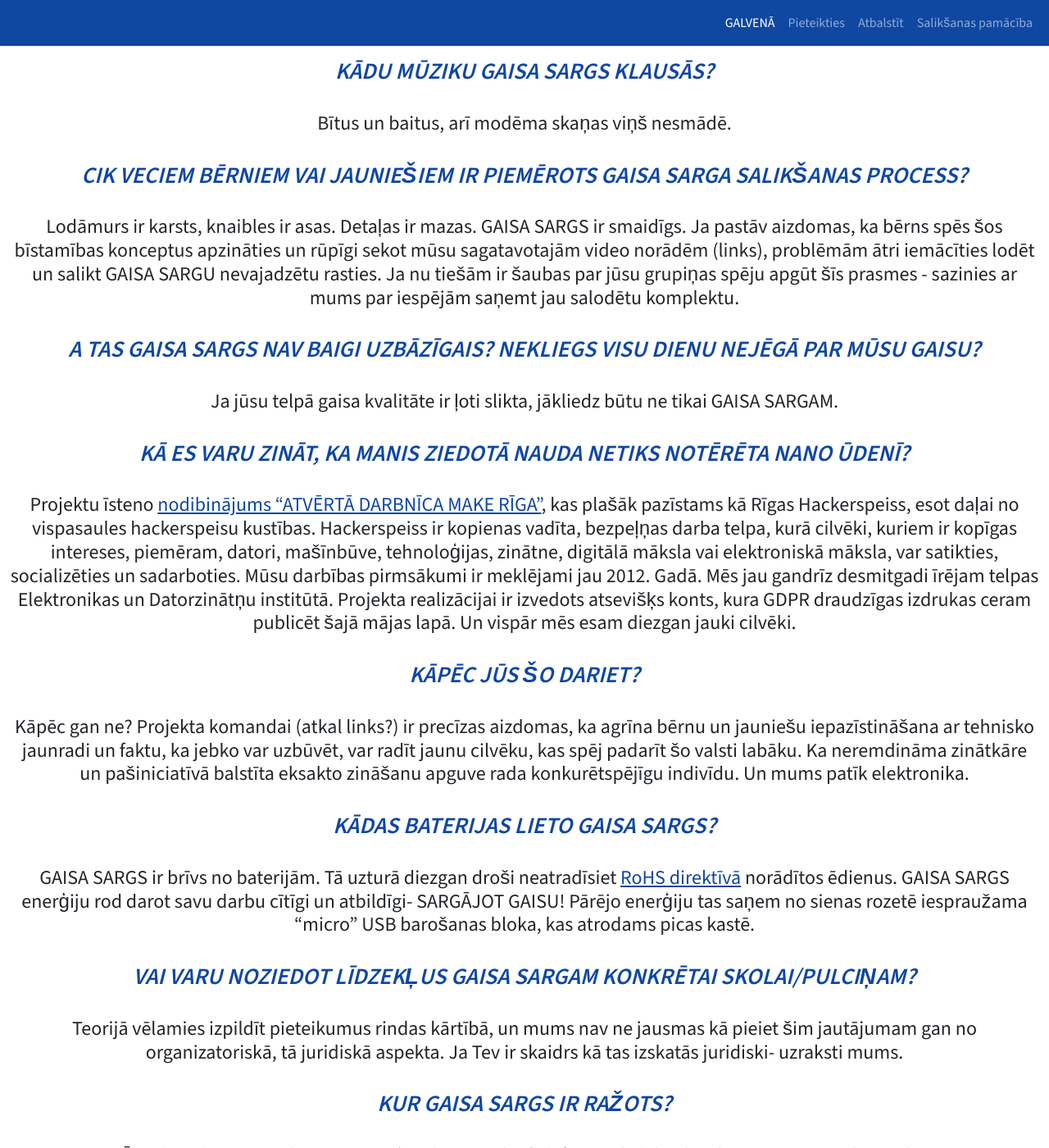
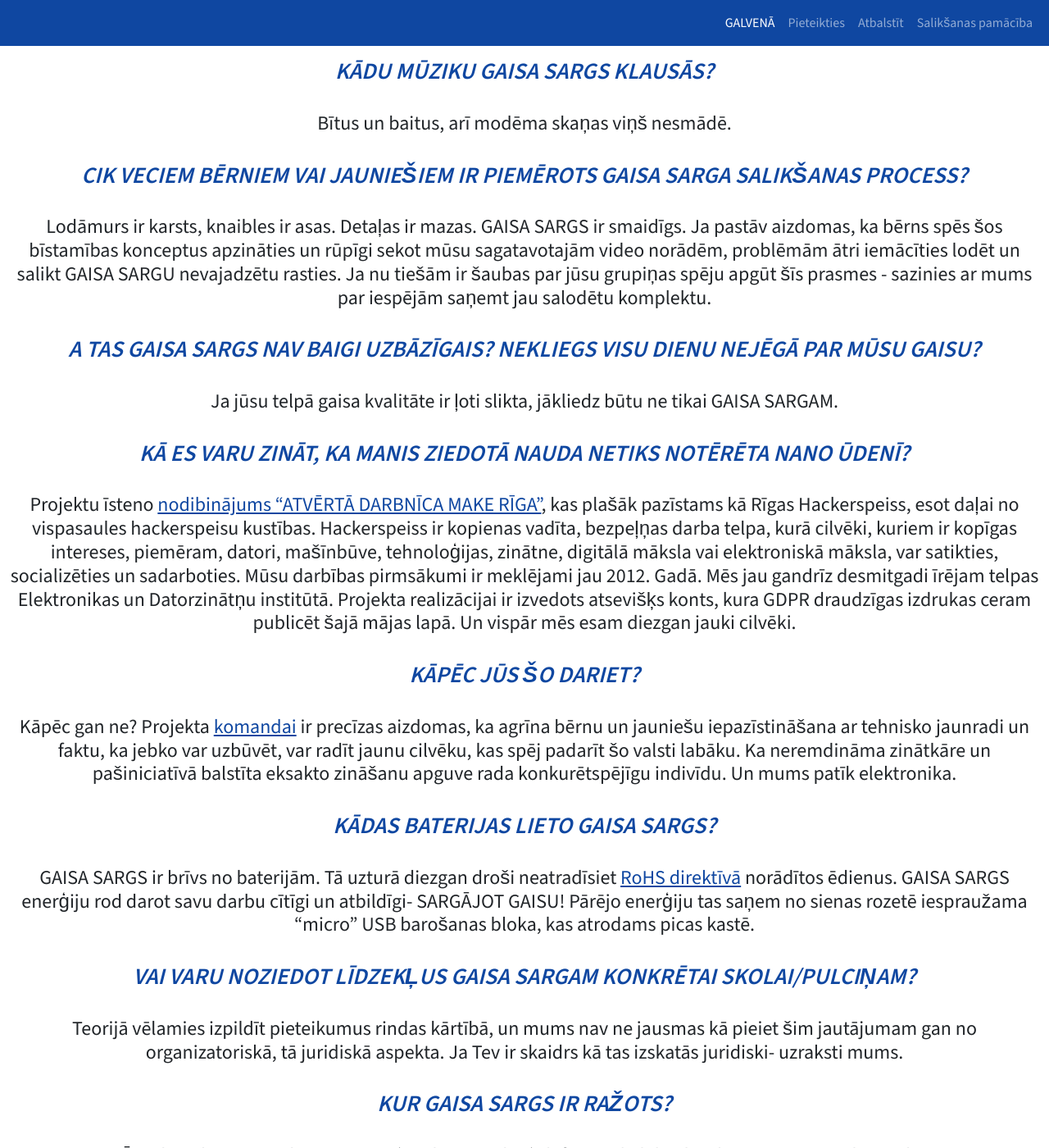
Before and after one commit to open-lv/air-guard-public, a Jekyll site: the page built from index.html, in a window 1280 px wide and 1400 px high, scrolled down 8279 px. Shown: the whole window at 82% size. Built offline with Jekyll 4.4.1, drawn with Linux system fonts in a browser that asks for light colours; comment, search, counter and statistics services are not loaded; some of the changed text lies outside the part shown.

Commit message:
Deploying to gh-pages from @ open-lv/air-guard-public@c0da4bce8c203d9af6e318e55c186cc90d784604 🚀

```diff
--- a/index.html
+++ b/index.html
@@ -113,7 +113,7 @@
 </svg>&nbsp&nbsp&nbsp&nbspPIESAKIES SAŅEMT*</a>
 
 		</div>
-		<p class="text-center p-10">*ikviens pieteikums tiek izvērtēts kritēriju atbilstībai, pieteikums negarantē piegādi. Mēs neesam diži bagātnieki, ja.</p>
+		<p class="text-center p-10">*ikviens pieteikums tiek izvērtēts kritēriju atbilstībai, pieteikums negarantē piegādi.</p>
 
 
 
@@ -223,7 +223,7 @@
 </svg>&nbsp&nbsp&nbsp&nbspPIESAKIES SAŅEMT*</a>
 
 		</div>
-		<p class="text-center p-10">*ikviens pieteikums tiek izvērtēts kritēriju atbilstībai, pieteikums negarantē piegādi. Mēs neesam diži bagātnieki, ja.</p>
+		<p class="text-center p-10">*ikviens pieteikums tiek izvērtēts kritēriju atbilstībai, pieteikums negarantē piegādi.</p>
 	</div>
 		<center><span class="zila-linija-horiz"></span></center>
 
@@ -313,7 +313,7 @@
 			<h3 class="text-uppercase zilais dosje-h2">Cik veciem bērniem vai jauniešiem ir piemērots GAISA SARGA salikšanas process?</h3>
 			<br>
 			<h4>
-				Lodāmurs ir karsts, knaibles ir asas. Detaļas ir mazas. GAISA SARGS ir smaidīgs. Ja pastāv aizdomas, ka bērns spēs šos bīstamības konceptus apzināties un rūpīgi sekot mūsu sagatavotajām video norādēm (links), problēmām ātri iemācīties lodēt un salikt GAISA SARGU nevajadzētu rasties. Ja nu tiešām ir šaubas par jūsu grupiņas spēju apgūt šīs prasmes - sazinies ar mums par iespējām saņemt jau salodētu komplektu.
+				Lodāmurs ir karsts, knaibles ir asas. Detaļas ir mazas. GAISA SARGS ir smaidīgs. Ja pastāv aizdomas, ka bērns spēs šos bīstamības konceptus apzināties un rūpīgi sekot mūsu sagatavotajām video norādēm, problēmām ātri iemācīties lodēt un salikt GAISA SARGU nevajadzētu rasties. Ja nu tiešām ir šaubas par jūsu grupiņas spēju apgūt šīs prasmes - sazinies ar mums par iespējām saņemt jau salodētu komplektu.
 
 			</h4>
 			<br>
@@ -329,7 +329,7 @@
 			<br>
 			<h3 class="text-uppercase zilais dosje-h2">Kāpēc jūs šo dariet?</h3>
 			<br>
-			<h4>Kāpēc gan ne? Projekta komandai (atkal links?) ir precīzas aizdomas, ka agrīna bērnu un jauniešu iepazīstināšana ar tehnisko jaunradi un faktu, ka jebko var uzbūvēt, var radīt jaunu cilvēku, kas spēj padarīt šo valsti labāku. Ka neremdināma zinātkāre un pašiniciatīvā balstīta eksakto zināšanu apguve rada konkurētspējīgu indivīdu. Un mums patīk elektronika.
+			<h4>Kāpēc gan ne? Projekta <a href="/komanda" target="_blank">komandai</a> ir precīzas aizdomas, ka agrīna bērnu un jauniešu iepazīstināšana ar tehnisko jaunradi un faktu, ka jebko var uzbūvēt, var radīt jaunu cilvēku, kas spēj padarīt šo valsti labāku. Ka neremdināma zinātkāre un pašiniciatīvā balstīta eksakto zināšanu apguve rada konkurētspējīgu indivīdu. Un mums patīk elektronika.
 
 			</h4>
 			<br>
@@ -375,7 +375,7 @@
 </svg>&nbsp&nbsp&nbsp&nbspPIESAKIES SAŅEMT*</a>
 
 		</div>
-		<p class="text-center p-10">*ikviens pieteikums tiek izvērtēts kritēriju atbilstībai, pieteikums negarantē piegādi. Mēs neesam diži bagātnieki, ja.</p>
+		<p class="text-center p-10">*ikviens pieteikums tiek izvērtēts kritēriju atbilstībai, pieteikums negarantē piegādi.</p>
 	</div>
 		<center><span class="zila-linija-horiz"></span></center>
 </main>
```
